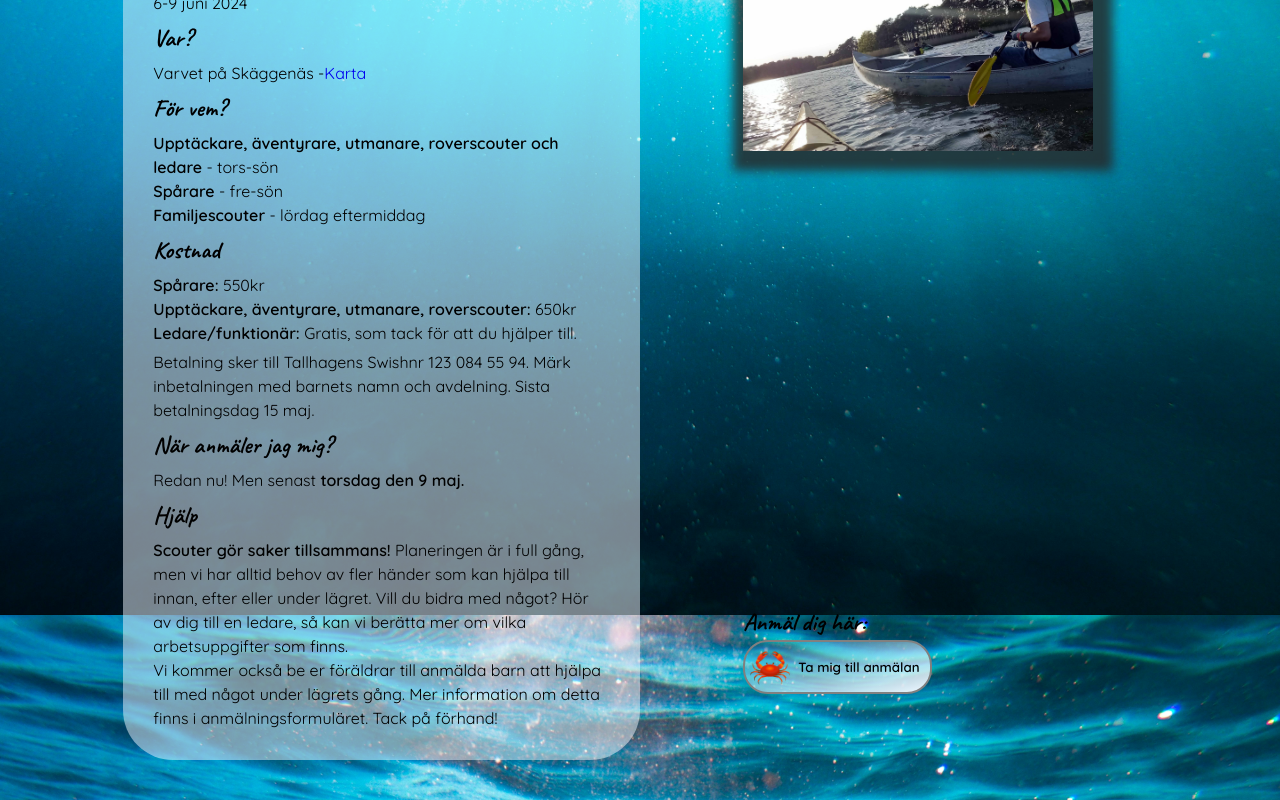
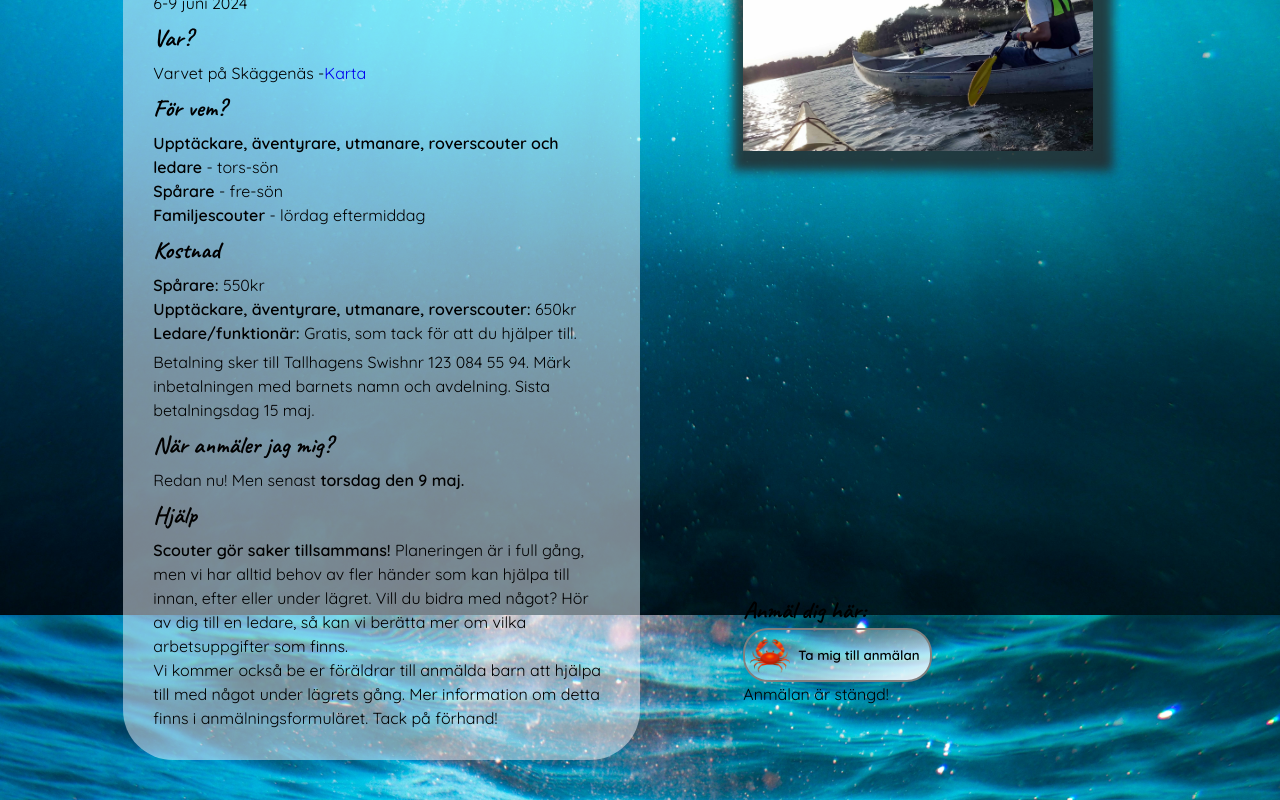
Before and after one commit to Tejpex/tallhagen, a React (Vite) app: page / in a window 1280 px wide. Shown: the part 345-1145 px from the top of the page. Built offline with nearby package versions, Linux system fonts and the light colour scheme; a web font is replaced by a local one.

Commit message:
Closed sign-up

```diff
--- a/src/components/Info.jsx
+++ b/src/components/Info.jsx
@@ -5,7 +5,7 @@ export const Info = () => {
     <div className="info-box">
       <p className="bold">
         <mark>
-          Nu är det dags att dyka ner under ytan med Tallhagens Scoutkår!
+        Nu är det dags att dyka ner under ytan med Tallhagens Scoutkår!
         </mark>{" "}
         <br />
         Årets sommarläger har temat &quot;Den lilla sjöjungfrun&quot;, så häng
--- a/src/components/SignUp.jsx
+++ b/src/components/SignUp.jsx
@@ -5,13 +5,14 @@ export const SignUp = () => {
   return (
     <div className="sign-up-box">
       <h2>Anmäl dig här:</h2>
-      <a href="https://docs.google.com/forms/d/e/1FAIpQLSdQZgv9U3MadRw3ljhFnQ0j7nVXV0jUGOdxvwkpF5effyt6CQ/viewform?usp=sf_link">
+      {/*<a href="https://docs.google.com/forms/d/e/1FAIpQLSdQZgv9U3MadRw3ljhFnQ0j7nVXV0jUGOdxvwkpF5effyt6CQ/viewform?usp=sf_link">*/}
         <button className="button">
           {" "}
           <img className="crab" src="/crab.png" alt="Icon of a crab" />
           Ta mig till anmälan
         </button>
-      </a>
+      {/*</a>*/}
+      <p>Anmälan är stängd!</p>
     </div>
   )
 }
```
